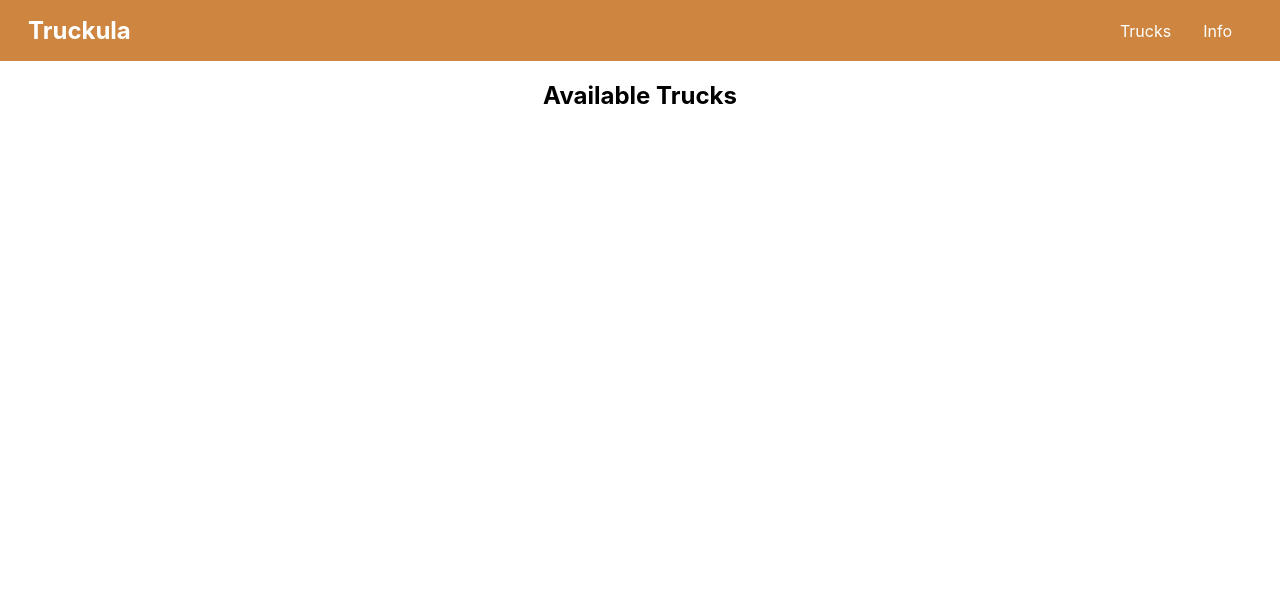
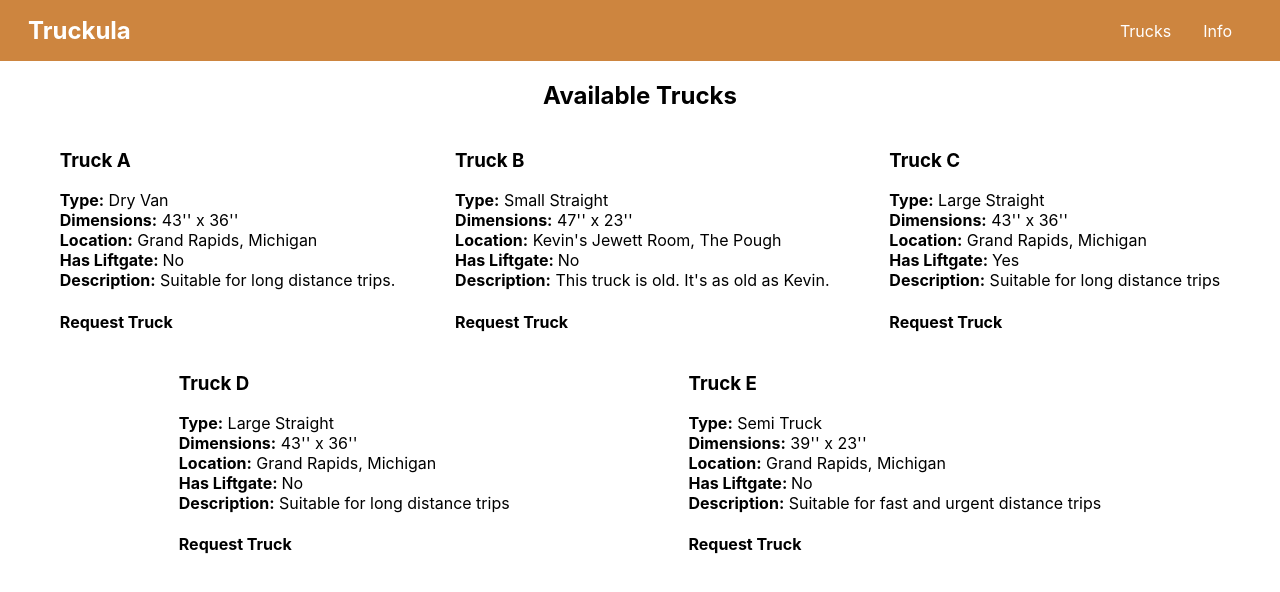
Before and after one commit to prosper007/truckula, a React (Create React App) app: page / in a window 1280 px wide. Shown: the top 592 px of the page. Built offline with nearby package versions, Linux system fonts and the light colour scheme.

Commit message:
display seed trucks

```diff
--- a/src/App.js
+++ b/src/App.js
@@ -1,6 +1,6 @@
 import React from 'react';
-import NavBar from './Navigation/Navbar/Navbar';
-import Trucks from './Trucks/Trucks';
+import NavBar from './components/Navigation/Navbar/Navbar';
+import Trucks from './containers/Trucks/Trucks';
 
 const App = (props) => {
   return (
--- a/src/Trucks/Trucks.js
+++ /dev/null
@@ -1,19 +0,0 @@
-import React, { Component } from 'react';
-import styles from './Trucks.module.css';
-
-class Trucks extends Component {
-  state = {
-
-  }
-
-  render() {
-    return (
-      <React.Fragment>
-        <h2 className={styles.PageHeader}>Available Trucks</h2>
-
-      </React.Fragment>
-    )
-  }
-}
-
-export default Trucks;
--- a/src/Trucks/Trucks.module.css
+++ /dev/null
@@ -1,4 +0,0 @@
-.PageHeader {
-  display: flex;
-  justify-content: center;
-}
--- /dev/null
+++ b/src/containers/Trucks/Truck/Truck.js
@@ -0,0 +1,18 @@
+import React from 'react';
+import styles from './Truck.module.css';
+
+const Truck = (props) => {
+  return (
+    <div className={styles.Truck}>
+      <h3>Truck {props.truckLetter}</h3>
+      <span><b>Type:</b>  {props.truckName}</span>
+      <span><b>Dimensions:</b>  {props.truckDimensions.lengthInches}'' x {props.truckDimensions.widthInches}''</span>
+      <span><b>Location:</b>  {props.truckLocation.city}, {props.truckLocation.state}</span>
+      <span><b>Has Liftgate: </b>  {props.truckHasLiftGate ? 'Yes' : 'No'}</span>
+      <span><b>Description:</b>  {props.truckDescription}</span>
+      <h4>Request Truck</h4>
+    </div>
+  )
+}
+
+export default Truck;
--- /dev/null
+++ b/src/containers/Trucks/Truck/Truck.module.css
@@ -0,0 +1,4 @@
+.Truck{
+  display: flex;
+  flex-direction: column;
+}
--- /dev/null
+++ b/src/containers/Trucks/Trucks.js
@@ -0,0 +1,43 @@
+import React, { Component } from 'react';
+import styles from './Trucks.module.css';
+import Truck from './Truck/Truck';
+import availableTrucks from './seedTrucks';
+
+class Trucks extends Component {
+  state = {
+    availableTrucks: []
+  }
+
+  componentDidMount() {
+    this.setState({ availableTrucks });
+  }
+
+  getAvailableTrucks = () => {
+    return this.state.availableTrucks.map((truck) => {
+      return (
+        <Truck
+          key={truck.letter}
+          truckName={truck.name}
+          truckLetter={truck.letter}
+          truckDimensions={truck.dimensions}
+          truckLocation={truck.location}
+          truckDescription={truck.description}
+          truckHasLiftGate={truck.hasLiftGate}
+        />
+      );
+    })
+  }
+
+  render() {
+    return (
+      <React.Fragment>
+        <h2 className={styles.PageHeader}>Available Trucks</h2>
+        <div className={styles.TrucksContainer}>
+          {this.getAvailableTrucks()}
+        </div>
+      </React.Fragment>
+    )
+  }
+}
+
+export default Trucks;
--- /dev/null
+++ b/src/containers/Trucks/Trucks.module.css
@@ -0,0 +1,10 @@
+.PageHeader {
+  display: flex;
+  justify-content: center;
+}
+
+.TrucksContainer {
+    display: flex;
+    justify-content: space-evenly;
+    flex-wrap: wrap;
+}
--- /dev/null
+++ b/src/containers/Trucks/seedTrucks.js
@@ -0,0 +1,78 @@
+const availableTrucks = [
+  {
+    name: 'Dry Van',
+    letter: 'A',
+    dimensions: {
+      lengthInches: 43,
+      widthInches: 36
+    },
+    location: {
+      city: 'Grand Rapids',
+      state: 'Michigan'
+    },
+    hasLiftGate: false,
+    description: "Suitable for long distance trips."
+  },
+
+  {
+    name: 'Small Straight',
+    letter: 'B',
+    dimensions: {
+      lengthInches: 47,
+      widthInches: 23
+    },
+    location: {
+      city: "Kevin's Jewett Room",
+      state: 'The Pough'
+    },
+    hasLiftGate: false,
+    description: "This truck is old. It's as old as Kevin."
+  },
+
+  {
+    name: 'Large Straight',
+    letter: 'C',
+    dimensions: {
+      lengthInches: 43,
+      widthInches: 36
+    },
+    location: {
+      city: 'Grand Rapids',
+      state: 'Michigan'
+    },
+    hasLiftGate: true,
+    description: "Suitable for long distance trips"
+  },
+
+  {
+    name: 'Large Straight',
+    letter: 'D',
+    dimensions: {
+      lengthInches: 43,
+      widthInches: 36
+    },
+    location: {
+      city: 'Grand Rapids',
+      state: 'Michigan'
+    },
+    hasLiftGate: false,
+    description: "Suitable for long distance trips"
+  },
+
+  {
+    name: 'Semi Truck',
+    letter: 'E',
+    dimensions: {
+      lengthInches: 39,
+      widthInches: 23
+    },
+    location: {
+      city: 'Grand Rapids',
+      state: 'Michigan'
+    },
+    hasLiftGate: false,
+    description: "Suitable for fast and urgent distance trips"
+  }
+];
+
+export default availableTrucks;
```
Also changed, not shown: src/components/Navigation/Navbar/Navbar.js (renamed from src/Navigation/Navbar/Navbar.js), src/components/Navigation/Navbar/Navbar.module.css (renamed from src/Navigation/Navbar/Navbar.module.css).
